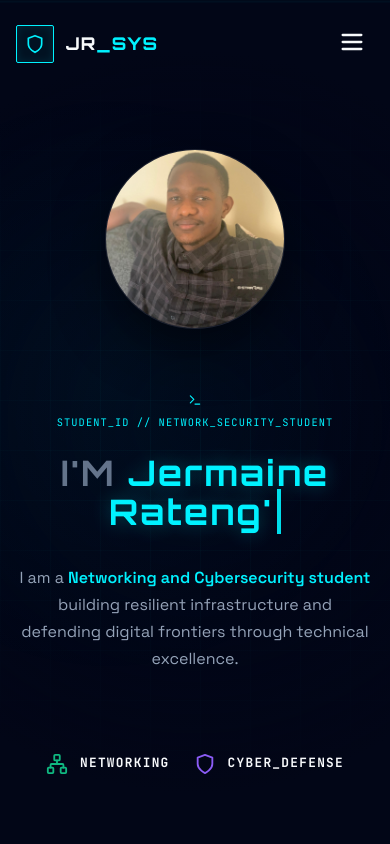
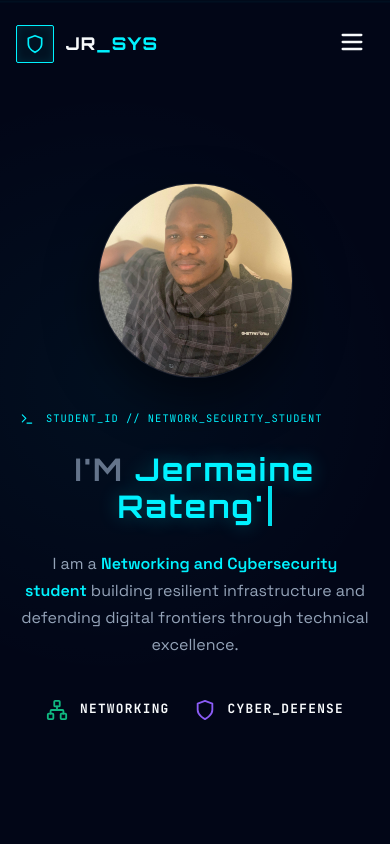
Before and after one commit to ratengjermaine/portfolio, a React (Vite) app: page / in a window 390 px wide. Shown: the top 844 px of the page. Built offline with nearby package versions, Linux system fonts and the light colour scheme.

Commit message:
Hard-coded mobile centering

```diff
--- a/src/components/Hero.jsx
+++ b/src/components/Hero.jsx
@@ -21,18 +21,26 @@ const Typewriter = ({ text, delay = 100 }) => {
 
 const Hero = () => {
   const name = "Jermaine Rateng'";
+  const [isMobile, setIsMobile] = useState(window.innerWidth < 992);
+
+  useEffect(() => {
+    const handleResize = () => setIsMobile(window.innerWidth < 992);
+    window.addEventListener('resize', handleResize);
+    return () => window.removeEventListener('resize', handleResize);
+  }, []);
 
   return (
-    <section id="home" className="hero" style={{
+    <section id="home" style={{
       minHeight: '100vh',
       display: 'flex',
       alignItems: 'center',
       justifyContent: 'center',
-      paddingTop: '80px',
+      padding: isMobile ? '100px 20px 40px' : '100px 0',
       position: 'relative',
-      overflow: 'hidden'
+      overflow: 'hidden',
+      background: 'var(--bg-primary)'
     }}>
-      {/* Subtle background glow */}
+      {/* Background Glow */}
       <div style={{
         position: 'absolute',
         top: '10%',
@@ -44,36 +52,79 @@ const Hero = () => {
         zIndex: 0
       }}></div>
 
-      <div className="container hero-container">
+      <div style={{
+        display: 'flex',
+        flexDirection: isMobile ? 'column' : 'row',
+        alignItems: 'center',
+        justifyContent: 'center',
+        gap: isMobile ? '2rem' : '4rem',
+        width: '100%',
+        maxWidth: '1200px',
+        margin: '0 auto',
+        zIndex: 1,
+        textAlign: isMobile ? 'center' : 'left'
+      }}>
 
+        {/* Photo Section */}
         <motion.div
-          initial={{ opacity: 0, scale: 0.95 }}
+          initial={{ opacity: 0, scale: 0.9 }}
           animate={{ opacity: 1, scale: 1 }}
-          transition={{ delay: 0.5, duration: 1 }}
-          className="hero-image-wrapper"
+          transition={{ duration: 1 }}
+          style={{
+            order: isMobile ? 1 : 2,
+            display: 'flex',
+            justifyContent: 'center'
+          }}
         >
-          <div className="hero-image-container">
+          <div style={{
+            width: isMobile ? 'clamp(180px, 50vw, 220px)' : '420px',
+            height: isMobile ? 'clamp(180px, 50vw, 220px)' : '420px',
+            borderRadius: isMobile ? '50%' : '20px',
+            overflow: 'hidden',
+            boxShadow: '0 20px 50px rgba(0,0,0,0.5)',
+            border: '1px solid var(--glass-border)',
+            background: 'var(--bg-secondary)'
+          }}>
             <img
               src="profile.jpg"
               alt="Jermaine Rateng'"
-              className="hero-profile-img"
+              style={{ width: '100%', height: '100%', objectFit: 'cover' }}
             />
           </div>
         </motion.div>
 
-        <div className="hero-content">
+        {/* Content Section */}
+        <div style={{
+          order: isMobile ? 2 : 1,
+          display: 'flex',
+          flexDirection: 'column',
+          alignItems: isMobile ? 'center' : 'flex-start',
+          maxWidth: isMobile ? '100%' : '600px'
+        }}>
           <motion.div
             initial={{ opacity: 0, y: 20 }}
             animate={{ opacity: 1, y: 0 }}
             transition={{ duration: 0.8 }}
-            style={{ marginBottom: '2rem' }}
           >
-            <div className="mono hero-label">
+            <div className="mono" style={{
+              color: 'var(--accent-cyan)',
+              display: 'flex',
+              alignItems: 'center',
+              gap: '0.75rem',
+              marginBottom: '1.5rem',
+              fontSize: isMobile ? '0.65rem' : '0.75rem'
+            }}>
               <Terminal size={14} />
               <span>STUDENT_ID // NETWORK_SECURITY_STUDENT</span>
             </div>
 
-            <h1 className="hero-title">
+            <h1 style={{
+              fontSize: isMobile ? 'clamp(1.8rem, 8vw, 2.5rem)' : 'clamp(2.5rem, 6vw, 4.5rem)',
+              marginBottom: '1.5rem',
+              color: 'var(--text-primary)',
+              letterSpacing: '2px',
+              lineHeight: 1.2
+            }}>
               <span style={{ color: 'var(--text-dim)' }}>I'M </span>
               <span className="glow-text-cyan">
                 <Typewriter text={name} delay={120} />
@@ -81,7 +132,7 @@ const Hero = () => {
               <motion.span
                 animate={{ opacity: [1, 0] }}
                 transition={{ repeat: Infinity, duration: 0.8 }}
-                className="cursor"
+                style={{ marginLeft: '4px', borderLeft: '4px solid var(--accent-cyan)' }}
               ></motion.span>
             </h1>
 
@@ -89,7 +140,13 @@ const Hero = () => {
               initial={{ opacity: 0 }}
               animate={{ opacity: 1 }}
               transition={{ delay: 2, duration: 1 }}
-              className="hero-description"
+              style={{
+                fontSize: isMobile ? '1rem' : '1.25rem',
+                color: 'var(--text-secondary)',
+                maxWidth: '550px',
+                lineHeight: 1.7,
+                fontFamily: 'var(--font-body)'
+              }}
             >
               I am a <span style={{ color: 'var(--accent-cyan)', fontWeight: 600 }}>Networking and Cybersecurity student</span> building resilient infrastructure and defending digital frontiers through technical excellence.
             </motion.p>
@@ -99,153 +156,26 @@ const Hero = () => {
             initial={{ opacity: 0, y: 20 }}
             animate={{ opacity: 1, y: 0 }}
             transition={{ delay: 2.5, duration: 0.8 }}
-            className="hero-badges"
+            style={{
+              display: 'flex',
+              gap: isMobile ? '1.5rem' : '2.5rem',
+              marginTop: '2.5rem',
+              flexWrap: 'wrap',
+              justifyContent: 'center'
+            }}
           >
-            <div className="badge">
+            <div style={{ display: 'flex', alignItems: 'center', gap: '0.75rem' }}>
                <Network size={22} color="var(--accent-emerald)" />
-               <span className="mono">NETWORKING</span>
+               <span className="mono" style={{ fontWeight: 700, fontSize: '0.8rem', color: 'var(--text-primary)' }}>NETWORKING</span>
             </div>
-            <div className="badge">
+            <div style={{ display: 'flex', alignItems: 'center', gap: '0.75rem' }}>
                <Shield size={22} color="var(--accent-purple)" />
-               <span className="mono">CYBER_DEFENSE</span>
+               <span className="mono" style={{ fontWeight: 700, fontSize: '0.8rem', color: 'var(--text-primary)' }}>CYBER_DEFENSE</span>
             </div>
           </motion.div>
         </div>
 
       </div>
-
-      <style>{`
-        .hero-container {
-          display: grid;
-          grid-template-columns: 0.9fr 1.1fr;
-          align-items: center;
-          gap: 4rem;
-          zIndex: 1;
-          width: 100%;
-        }
-
-        .hero-image-wrapper {
-          display: flex;
-          justify-content: flex-start;
-          order: 2;
-        }
-
-        .hero-image-container {
-          width: 420px;
-          height: 420px;
-          border-radius: 20px;
-          overflow: hidden;
-          box-shadow: 0 20px 50px rgba(0,0,0,0.5);
-          background: var(--bg-secondary);
-          border: 1px solid var(--glass-border);
-        }
-
-        .hero-profile-img {
-          width: 100%;
-          height: 100%;
-          object-fit: cover;
-          display: block;
-        }
-
-        .hero-title {
-          font-size: clamp(2.5rem, 6vw, 4.5rem);
-          margin-bottom: 2rem;
-          color: var(--text-primary);
-          letter-spacing: 2px;
-        }
-
-        .hero-label {
-          color: var(--accent-cyan);
-          display: flex;
-          align-items: center;
-          gap: 0.75rem;
-          margin-bottom: 1.5rem;
-          font-size: 0.75rem;
-        }
-
-        .hero-description {
-          font-size: clamp(1rem, 2vw, 1.25rem);
-          color: var(--text-secondary);
-          max-width: 550px;
-          line-height: 1.7;
-          font-family: var(--font-body);
-        }
-
-        .hero-badges {
-          display: flex;
-          gap: 2rem;
-          margin-top: 3rem;
-        }
-
-        .badge {
-          display: flex;
-          align-items: center;
-          gap: 0.75rem;
-        }
-
-        .badge span {
-          font-weight: 700;
-          font-size: 0.8rem;
-          color: var(--text-primary);
-        }
-
-        .cursor {
-          margin-left: 4px;
-          border-left: 4px solid var(--accent-cyan);
-        }
-
-        @media (max-width: 992px) {
-          .hero-container {
-            grid-template-columns: 1fr;
-            text-align: center;
-            gap: 3rem;
-          }
-
-          .hero-content {
-            display: flex;
-            flex-direction: column;
-            align-items: center;
-            order: 2;
-          }
-
-          .hero-image-wrapper {
-            justify-content: center;
-            order: 1;
-            margin-bottom: 1rem;
-          }
-
-          .hero-image-container {
-            width: 220px;
-            height: 220px;
-            border-radius: 50%;
-          }
-
-          .hero-description {
-             max-width: 100%;
-          }
-
-          .hero-badges {
-            justify-content: center;
-            flex-wrap: wrap;
-            gap: 1.5rem;
-          }
-        }
-
-        @media (max-width: 480px) {
-          .hero-image-container {
-            width: 180px;
-            height: 180px;
-          }
-          .hero-title {
-            font-size: 2.2rem;
-          }
-          .hero-label {
-            font-size: 0.65rem;
-            flex-direction: column;
-            gap: 0.4rem;
-          }
-        }
-      `}</style>
     </section>
   );
 };
```
